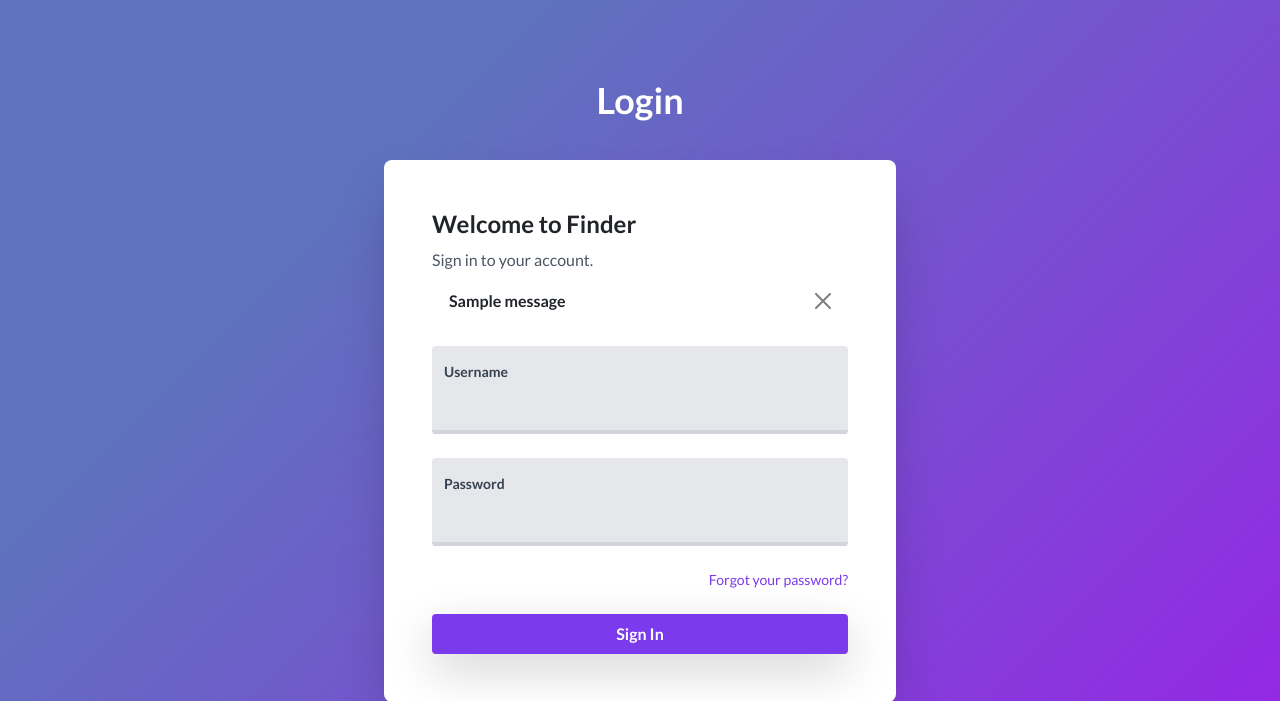
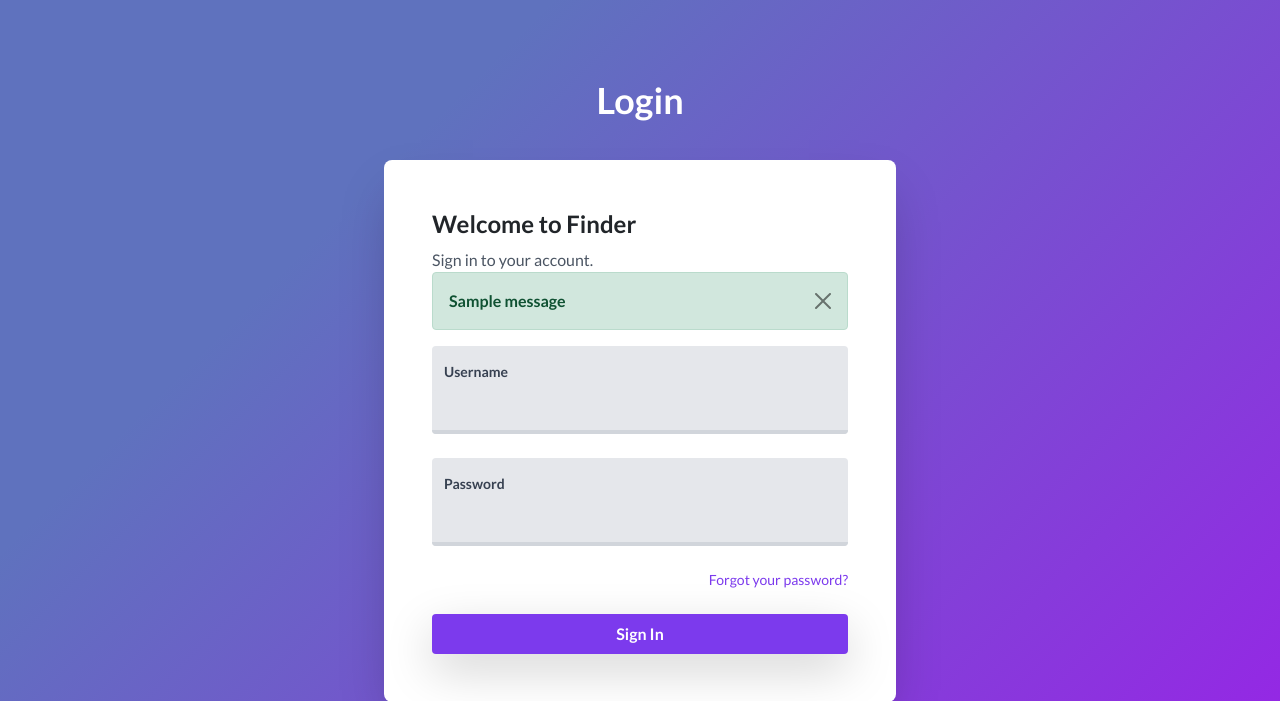
Before and after one commit to Raymond-ap/django-job-portal, a Django app: page /login in a window 1280 px wide. Shown: the top 701 px of the page. Run offline with Django 3.2, Linux system fonts and the light colour scheme; tables that the repository leaves empty hold one stand-in row (values such as "Sample post"); one stand-in notice (Sample message) is shown; data that the repository does not hold is empty.

Commit message:
django messages added

```diff
--- a/templates/portal/login.html
+++ b/templates/portal/login.html
@@ -7,6 +7,8 @@
     <title>Login {% block title %} | Finder{% endblock title%}</title>
 	<meta name="author" content="David Grzyb">
     <meta name="description" content="">
+    <link href="https://cdn.jsdelivr.net/npm/bootstrap@5.0.0-beta3/dist/css/bootstrap.min.css" rel="stylesheet" integrity="sha384-eOJMYsd53ii+scO/bJGFsiCZc+5NDVN2yr8+0RDqr0Ql0h+rP48ckxlpbzKgwra6" crossorigin="anonymous">
+
     <link href="https://cdn.jsdelivr.net/npm/bootstrap@5.0.0-beta3/dist/css/bootstrap.min.css" rel="stylesheet" integrity="sha384-eOJMYsd53ii+scO/bJGFsiCZc+5NDVN2yr8+0RDqr0Ql0h+rP48ckxlpbzKgwra6" crossorigin="anonymous">
     <link href="https://unpkg.com/tailwindcss/dist/tailwind.min.css" rel="stylesheet">
     <link href="https://fonts.googleapis.com/css2?family=Lato:wght@400;700&display=swap" rel="stylesheet">
@@ -41,7 +43,7 @@
 
         	{% for message in messages %}
             {% if message %}
-            <div class="alert alert-{{message.tag}} alert-dismissible fade show" role="alert">
+            <div class="alert alert-{{message.tags}} alert-dismissible fade show" role="alert">
 				<strong>{{message}}</strong>
 				<button type="button" class="btn-close" data-bs-dismiss="alert" aria-label="Close"></button>
 			</div>
```
